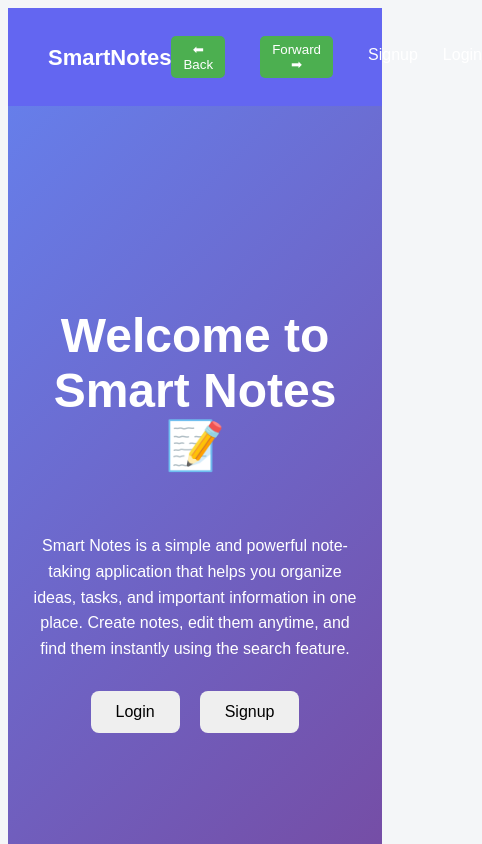
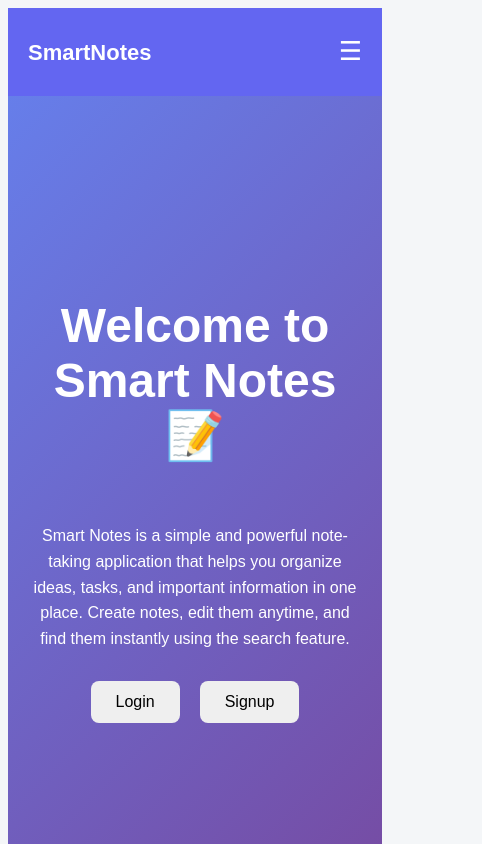
Before and after one commit to chinmayabuntys/smartNoteapp, a React (Vite) app in the folder frontend/: page / in a window 390 px wide. Shown: the top 844 px of the page, 482 px wide, since content can reach past the window. Built offline with nearby package versions, Linux system fonts and the light colour scheme.

Commit message:
add responsive navbar with hamburger

```diff
--- a/frontend/src/components/Navbar.jsx
+++ b/frontend/src/components/Navbar.jsx
@@ -1,4 +1,4 @@
-import React, { useContext } from "react";
+import React, { useContext, useState } from "react";
 import { Link, useNavigate } from "react-router-dom";
 import "./navbar.css";
 import { Context } from "../context/Context";
@@ -8,6 +8,7 @@ function Navbar() {
 
   const { token, logout } = useContext(Context);
   const navigate = useNavigate();
+  const [menuOpen, setMenuOpen] = useState(false);
 
   const handleLogout = () => {
     logout();
@@ -15,13 +16,8 @@ function Navbar() {
     navigate("/login");
   };
 
-  const goBack = () => {
-    navigate(-1);
-  };
-
-  const goForward = () => {
-    navigate(1);
-  };
+  const goBack = () => navigate(-1);
+  const goForward = () => navigate(1);
 
   return (
     <nav className="navbar">
@@ -30,9 +26,13 @@ function Navbar() {
         <Link to="/">SmartNotes</Link>
       </h2>
 
-      <div className="nav-links">
+      {/* ✅ HAMBURGER */}
+      <div className="menu-icon" onClick={() => setMenuOpen(!menuOpen)}>
+        ☰
+      </div>
 
-        {/* Back & Forward Buttons */}
+      <div className={`nav-links ${menuOpen ? "active" : ""}`}>
+
         <button className="nav-btn" onClick={goBack}>⬅ Back</button>
         <button className="nav-btn" onClick={goForward}>Forward ➡</button>
 
@@ -44,7 +44,6 @@ function Navbar() {
         ) : (
           <>
             <Link to="/notes" className="nav-item">Notes</Link>
-
             <button className="logout-btn" onClick={handleLogout}>
               Logout
             </button>
--- a/frontend/src/components/navbar.css
+++ b/frontend/src/components/navbar.css
@@ -86,3 +86,43 @@
 .nav-btn:hover{
   background:#3e8e41;
 }
+/* HAMBURGER */
+.menu-icon {
+  display: none;
+  font-size: 26px;
+  cursor: pointer;
+}
+
+/* MOBILE VIEW */
+@media (max-width: 768px) {
+
+  .navbar {
+    padding: 10px 20px;
+  }
+
+  .menu-icon {
+    display: block;
+  }
+
+  .nav-links {
+    position: absolute;
+    top: 60px;
+    right: 0;
+    width: 100%;
+    background: #6366f1;
+    flex-direction: column;
+    align-items: center;
+    gap: 15px;
+    padding: 20px 0;
+    display: none;
+  }
+
+  .nav-links.active {
+    display: flex;
+  }
+
+  .nav-btn,
+  .logout-btn {
+    width: 80%;
+  }
+}
```
